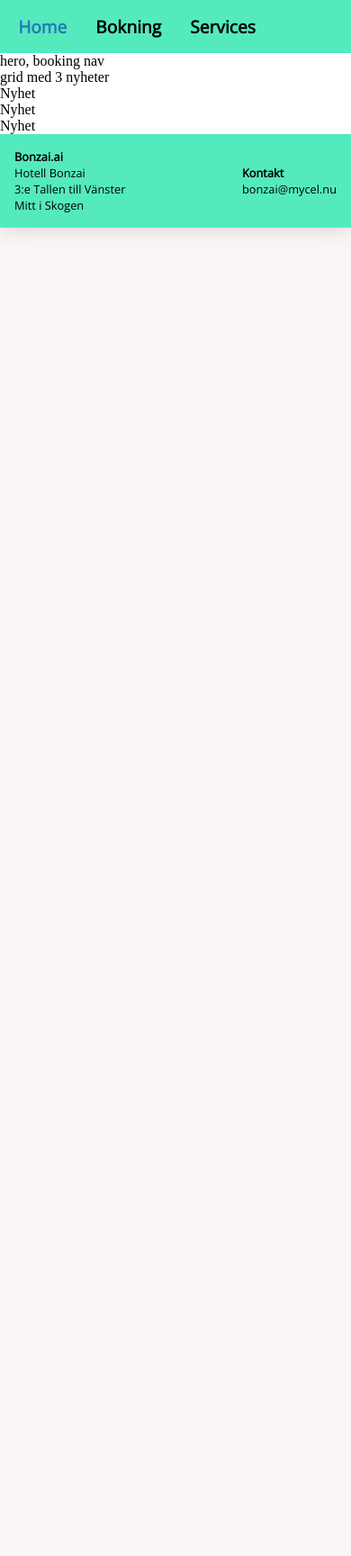
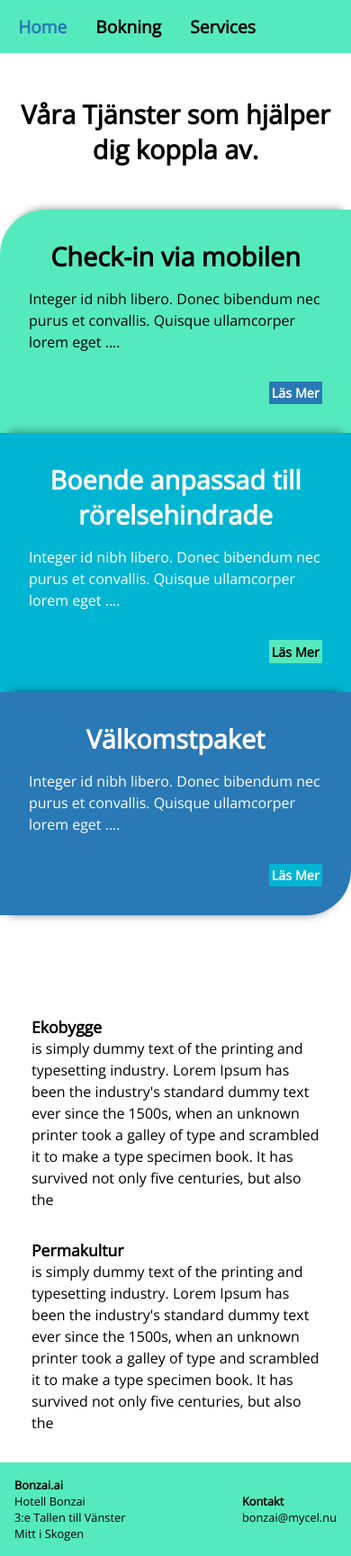
Before and after one commit to GlasMaol/Hotellet, a plain HTML site: page services.html in a window 390 px wide. Shown: the whole page at 90% size. Before the commit the page ends 844 px from the top, so only its background shows below. Drawn offline with nearby package versions, Linux system fonts and the light colour scheme.

Commit message:
edited html in index booking services and edit to css

```diff
--- a/services.html
+++ b/services.html
@@ -19,19 +19,46 @@
             <img class="header__img-size-postion" src="./pictures/logo-new.svg" alt="company logo">
         </header>
         <main>
-            <section>
-                hero, booking nav
+            <h2 class="main__h2-services-margin-top">Våra Tjänster som hjälper dig koppla av.</h2>
+            <section class="main__grid-container">
+                <article class="main__grid-item main__grid-item-1">
+                    <h2>Check-in via mobilen</h2>
+                    <p>Integer id nibh libero. Donec bibendum nec purus et convallis. Quisque ullamcorper lorem eget
+                        ....</p>
+                    <button class="button__läsmer button__läsmer-dark-blue">Läs Mer</button>
+                </article>
+                <article class="main__grid-item main__grid-item-2">
+                    <h2>Boende anpassad till rörelsehindrade</h2>
+                    <p>Integer id nibh libero. Donec bibendum nec purus et convallis. Quisque ullamcorper lorem eget
+                        ....</p>
+                    <button class="button__läsmer button__läsmer-light-green">Läs Mer</button>
+                </article>
+                <article class="main__grid-item main__grid-item-3">
+                    <h2>Välkomstpaket</h2>
+                    <p>Integer id nibh libero. Donec bibendum nec purus et convallis. Quisque ullamcorper lorem eget
+                        ....</p>
+                    <button class="button__läsmer button__läsmer-light-blue">Läs Mer</button>
+                </article>
             </section>
-            <section> grid med 3 nyheter
-                <article>
-                    Nyhet
-                </article>
-                <article>
-                    Nyhet
-                </article>
-                <article>
-                    Nyhet
-                </article>
+            <section class="main__p-flex main__p-margin-top main__p-first-section-margin main__p-flex">
+                <aside class="main__aside-container">
+                    <h3>Ekobygge</h3>
+                    <p class="">is simply dummy text of the printing and typesetting
+                        industry. Lorem Ipsum has been the
+                        industry's
+                        standard dummy text ever since the 1500s, when an unknown printer took a galley of type and
+                        scrambled it to make a type specimen book. It has survived not only five centuries, but also the
+                    </p>
+                </aside>
+                <aside class="main__aside-container">
+                    <h3>Permakultur</h3>
+                    <p class="">is simply dummy text of the printing and typesetting
+                        industry. Lorem Ipsum has been the
+                        industry's
+                        standard dummy text ever since the 1500s, when an unknown printer took a galley of type and
+                        scrambled it to make a type specimen book. It has survived not only five centuries, but also the
+                    </p>
+                </aside>
             </section>
         </main>
         <footer>
@@ -39,7 +66,8 @@
                 <article class="footer__article-container">
                     <ul class="footer__ul">
                         <li class="footer__ul-item footer__h3">Bonzai.ai</li>
-                        <li class="footer__ul-item">Hotell Bonzai<li>
+                        <li class="footer__ul-item">Hotell Bonzai
+                        <li>
                         <li class="footer__ul-item">3:e Tallen till Vänster</li>
                         <li class="footer__ul-item">Mitt i Skogen</li>
                     </ul>
--- a/styles.css
+++ b/styles.css
@@ -81,6 +81,7 @@ footer {
 
 .header__nav-form a:hover {
     background-color: var(--light-blue);
+    transition: .5s;
 }
 
 .header__nav-form .active {
@@ -117,6 +118,7 @@ footer {
     display: flex;
     flex-direction: row;
     justify-content: space-between;
+    align-items: center;
     transform: translateY(-10px);
     align-self: center;
 }
@@ -130,26 +132,29 @@ footer {
     display: grid;
     grid-template-columns: repeat(3, 1fr);
     margin-bottom: 3rem;
-    box-shadow: 0px -10px 10px -10px rgba(0,0,0,0.45),
-0px 10px 10px -10px rgba(0,0,0,0.45);
+    box-shadow: 0px -10px 10px -10px rgba(0, 0, 0, 0.45),
+        0px 10px 10px -10px rgba(0, 0, 0, 0.45);
 }
 
 .main__form-article-container {
     display: flex;
     flex-direction: column;
     margin-bottom: 1rem;
-    justify-content: space-around;
+    padding-left: 3.5rem;
 }
 
 .main__form-size {
     max-width: 200px;
     margin: .1rem;
-
+    border-radius: 5px;
+    border: none;
+    padding: .2rem;
+    box-shadow: inset 0 0 2px var(--light-green);
 }
 
 .main__form-text-styling {
     font-family: 'open sans', sans serif;
-    font-weight: 500;
+    font-weight: 600;
     margin-right: .5rem;
 }
 
@@ -158,21 +163,36 @@ footer {
 }
 
 .main__form-button-styling {
-    min-width: 14rem;
     background-color: var(--light-green);
     font-size: 1rem;
     font-weight: bold;
     border: none;
     border-radius: 4px;
     cursor: pointer;
-    margin-bottom: .5rem;
+}
+
+.main__form-button-size-small {
+    min-width: 1.2rem;
+    background-color: var(--light-blue);
+    padding: .3rem;
+}
+
+.main__form-button-size-big {
+    min-width: 14rem;
 }
 
 .main__form-button-styling:hover {
+    background-color: var(--dark-blue);
+    color: white;
     box-shadow: 0px 0px 4px 1px white;
+    transition: .5s;
 }
 
-.main__first-section {
+.main__h2-services-margin-top {
+    margin-top: 3rem;
+}
+
+.main__p-container {
     display: flex;
     flex-direction: column;
     padding-top: 4rem;
@@ -198,9 +218,21 @@ footer {
     margin-top: 3rem;
 }
 
-.main__p-flex>p {
-    max-width: 400px;
+.main__p-flex,
+.main__p-card>p {
+    /*max-width: 40%;*/
     padding: 1rem;
+}
+
+.main__p-card {
+    display: flex;
+    flex-direction: column;
+}
+
+.main__aside-container {
+    max-width: 40%;
+    min-width: 20rem;
+    padding-bottom: 1rem;
 }
 
 .main__grid-container {
@@ -217,8 +249,8 @@ footer {
     flex-direction: column;
     background-color: var(--light-blue);
     padding: 2rem;
-    box-shadow: 0px -10px 10px -10px rgba(0,0,0,0.45),
-0px 10px 10px -10px rgba(0,0,0,0.45);
+    box-shadow: 0px -10px 10px -10px rgba(0, 0, 0, 0.45),
+        0px 10px 10px -10px rgba(0, 0, 0, 0.45);
 }
 
 .main__grid-item-1 {
@@ -247,6 +279,11 @@ footer {
     cursor: pointer;
 }
 
+.button__läsmer:hover {
+    transform: scale(1.2);
+    transition: .6s;
+}
+
 .button__läsmer-dark-blue {
     background-color: var(--dark-blue);
     color: white;
@@ -264,7 +301,7 @@ footer {
 .main__section-results-container {
     display: flex;
     flex-direction: row;
-   justify-content: space-evenly;
+    justify-content: space-evenly;
     flex-wrap: wrap;
     margin-bottom: 3rem;
 }
@@ -278,25 +315,30 @@ footer {
     border-radius: 0px 30px 0px 30px;
     margin-bottom: 3rem;
     margin: 1rem;
-    box-shadow: 0px -10px 10px -10px rgba(0,0,0,0.45),
-0px 10px 10px -10px rgba(0,0,0,0.45);
+    box-shadow: 0px -10px 10px -10px rgba(0, 0, 0, 0.45),
+        0px 10px 10px -10px rgba(0, 0, 0, 0.45);
 }
 
 .results-card-1 {
     background-color: var(--light-green);
 }
+
 .results-card-2 {
     background-color: var(--light-blue);
 }
+
 .results-card-3 {
     background-color: var(--dark-blue);
 }
+
 .results-card-4 {
     background-color: var(--light-green);
 }
+
 .results-card-5 {
     background-color: var(--light-blue);
 }
+
 .results-card-6 {
     background-color: var(--dark-blue);
 }
```
Also changed, not shown: booking.html (+1 -1 lines), index.html (+23 -15 lines).
